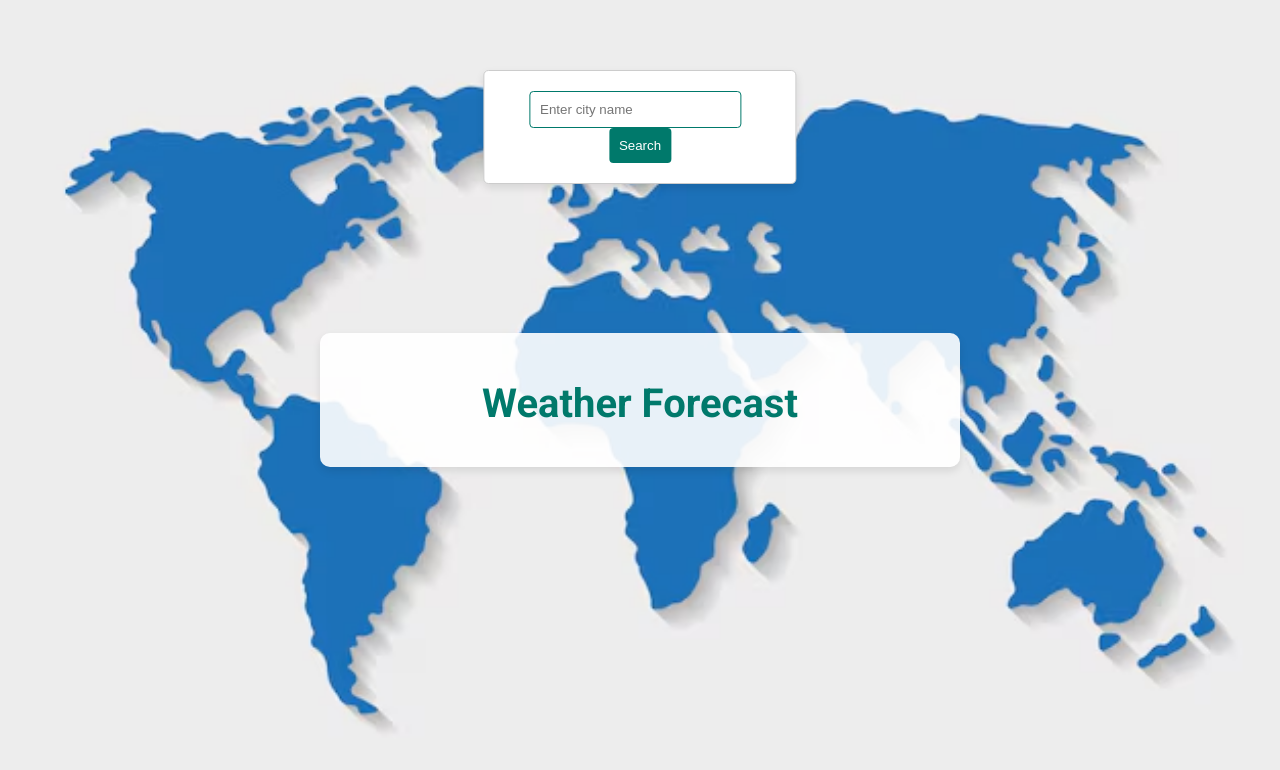
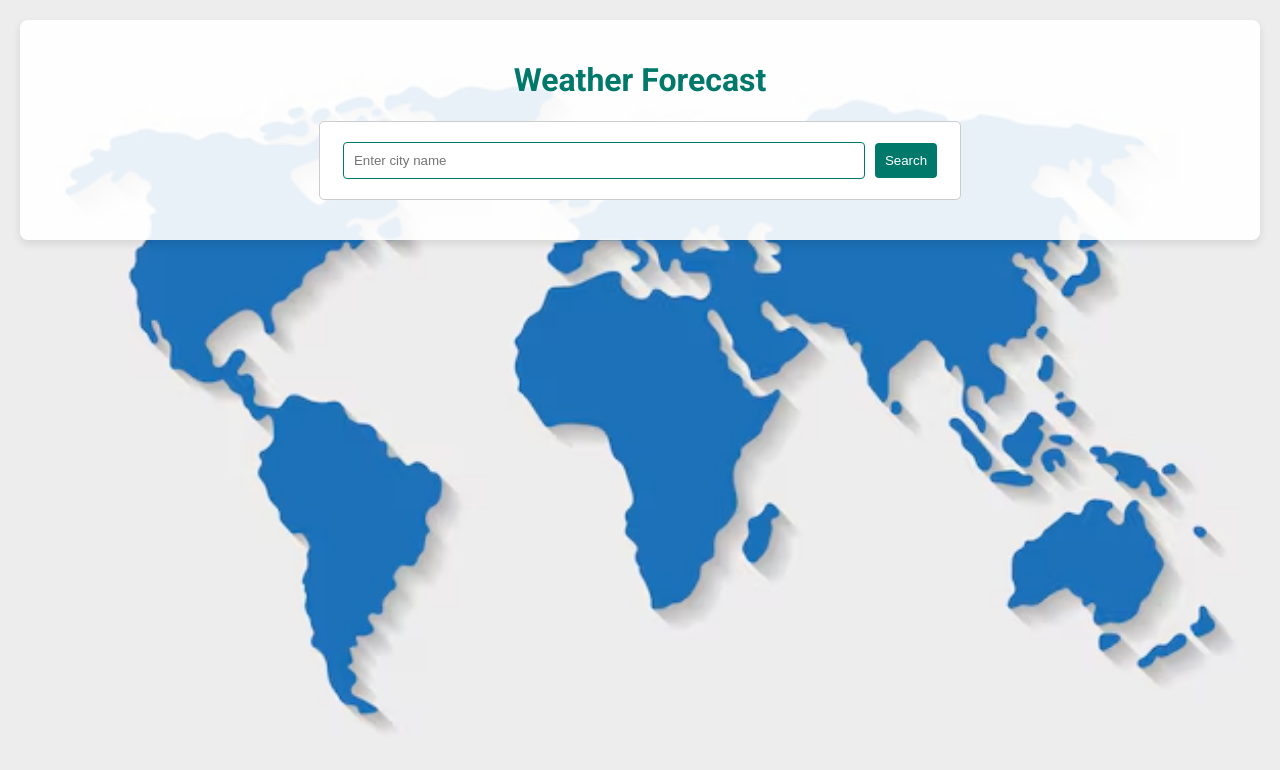
Before and after one commit to Adarshcreater/weather-forecast-app, a React (Create React App) app: page / in a window 1280 px wide. Shown: the top 770 px of the page. Built offline with nearby package versions, Linux system fonts and the light colour scheme; no server answers; some icons are missing.

Commit message:
Fixed scrolling issue and improved search bar visibility

```diff
--- a/public/index.html
+++ b/public/index.html
@@ -18,28 +18,29 @@
         font-family: 'Roboto', sans-serif;
         margin: 0;
         padding: 0;
-      background: linear-gradient(to bottom right, #2193b0, #6dd5ed);
+        background-image: url('/background.jpg');
+        background-repeat: no-repeat;
+        background-position: center center;
+        background-attachment: fixed;
+        background-size: cover;
         color: #333;
         display: flex;
         justify-content: center;
-      align-items: center;
-      height: 100vh;
+        align-items: flex-start;
+        min-height: 100vh;
         text-align: center;
-      overflow: hidden;
       }
       #root {
         width: 100%;
-      max-width: 600px;
+        max-width: 1200px;
         padding: 20px;
         box-shadow: 0 4px 8px rgba(0, 0, 0, 0.1);
         background-color: rgba(255, 255, 255, 0.9);
-      border-radius: 10px;
-      overflow: auto;
+        border-radius: 8px;
+        margin-top: 20px;
       }
       h1 {
         color: #00796b;
-      margin-bottom: 20px;
-      font-size: 2.5em;
       }
       .current-weather, .forecast, .search {
         margin: 20px auto;
@@ -48,11 +49,7 @@
         border-radius: 5px;
         background-color: #ffffff;
         max-width: 600px;
-      transition: transform 0.3s ease-in-out, box-shadow 0.3s ease-in-out;
-    }
-    .current-weather:hover, .forecast-day:hover {
-      transform: scale(1.05);
-      box-shadow: 0 6px 12px rgba(0, 0, 0, 0.2);
+        transition: transform 0.3s ease-in-out;
       }
       .forecast-container {
         display: flex;
@@ -65,19 +62,14 @@
         padding: 10px;
         background-color: #e0f7fa;
         margin: 10px;
-      width: 120px;
-      transition: transform 0.3s ease-in-out, box-shadow 0.3s ease-in-out;
-    }
-    .forecast-day:hover {
-      transform: scale(1.05);
-      box-shadow: 0 6px 12px rgba(0, 0, 0, 0.2);
+        transition: transform 0.3s ease-in-out;
       }
       input {
         padding: 10px;
         margin-right: 10px;
         border: 1px solid #00796b;
         border-radius: 4px;
-      width: 70%;
+        width: calc(100% - 100px); /* Adjust width to fit the button */
       }
       button {
         padding: 10px;
@@ -91,8 +83,8 @@
       button:hover {
         background-color: #004d40;
       }
-    .icon {
-      font-size: 48px;
+      .current-weather:hover, .forecast-day:hover {
+        transform: scale(1.05);
       }
     </style>
   </head>
--- a/src/App.css
+++ b/src/App.css
@@ -2,20 +2,32 @@ body {
   font-family: 'Roboto', sans-serif;
   margin: 0;
   padding: 0;
-  background: url('./background.jpg') no-repeat center center fixed;
+  background-image: url('/background.jpg');
+  background-repeat: no-repeat;
+  background-position: center center;
+  background-attachment: fixed;
   background-size: cover;
   color: #333;
   display: flex;
   justify-content: center;
-  align-items: center;
-  height: 100vh;
+  align-items: flex-start;
+  min-height: 100vh;
   text-align: center;
+  overflow-y: auto; /* Enable vertical scrolling */
 }
 
-.app {
-  text-align: center;
+#root {
+  width: 100%;
+  max-width: 1200px;
   padding: 20px;
-  animation: fadeIn 2s ease-in-out;
+  box-shadow: 0 4px 8px rgba(0, 0, 0, 0.1);
+  background-color: rgba(255, 255, 255, 0.9);
+  border-radius: 8px;
+  margin-top: 20px;
+}
+
+h1 {
+  color: #00796b;
 }
 
 .current-weather, .forecast, .search {
@@ -25,15 +37,7 @@ body {
   border-radius: 5px;
   background-color: #ffffff;
   max-width: 600px;
-  box-shadow: 0 4px 8px rgba(0, 0, 0, 0.1);
   transition: transform 0.3s ease-in-out;
-}
-.search {
-  position: absolute;
-  top: 50px; /* Adjust this value as needed */
-  left: 50%; /* Center horizontally */
-  transform: translateX(-50%);
-  z-index: 999; /* Ensure it's above other elements */
 }
 
 .forecast-container {
@@ -48,7 +52,6 @@ body {
   padding: 10px;
   background-color: #e0f7fa;
   margin: 10px;
-  box-shadow: 0 4px 8px rgba(0, 0, 0, 0.1);
   transition: transform 0.3s ease-in-out;
 }
 
@@ -57,6 +60,7 @@ input {
   margin-right: 10px;
   border: 1px solid #00796b;
   border-radius: 4px;
+  width: calc(100% - 100px); /* Adjust width to fit the button */
 }
 
 button {
@@ -76,28 +80,3 @@ button:hover {
 .current-weather:hover, .forecast-day:hover {
   transform: scale(1.05);
 }
-
-h1 {
-  color: #00796b;
-  animation: fadeInDown 2s ease-in-out;
-}
-
-@keyframes fadeIn {
-  from {
-    opacity: 0;
-  }
-  to {
-    opacity: 1;
-  }
-}
-
-@keyframes fadeInDown {
-  from {
-    opacity: 0;
-    transform: translateY(-20px);
-  }
-  to {
-    opacity: 1;
-    transform: translateY(0);
-  }
-}
```
Lines whose indentation alone changed are shown as unchanged.
